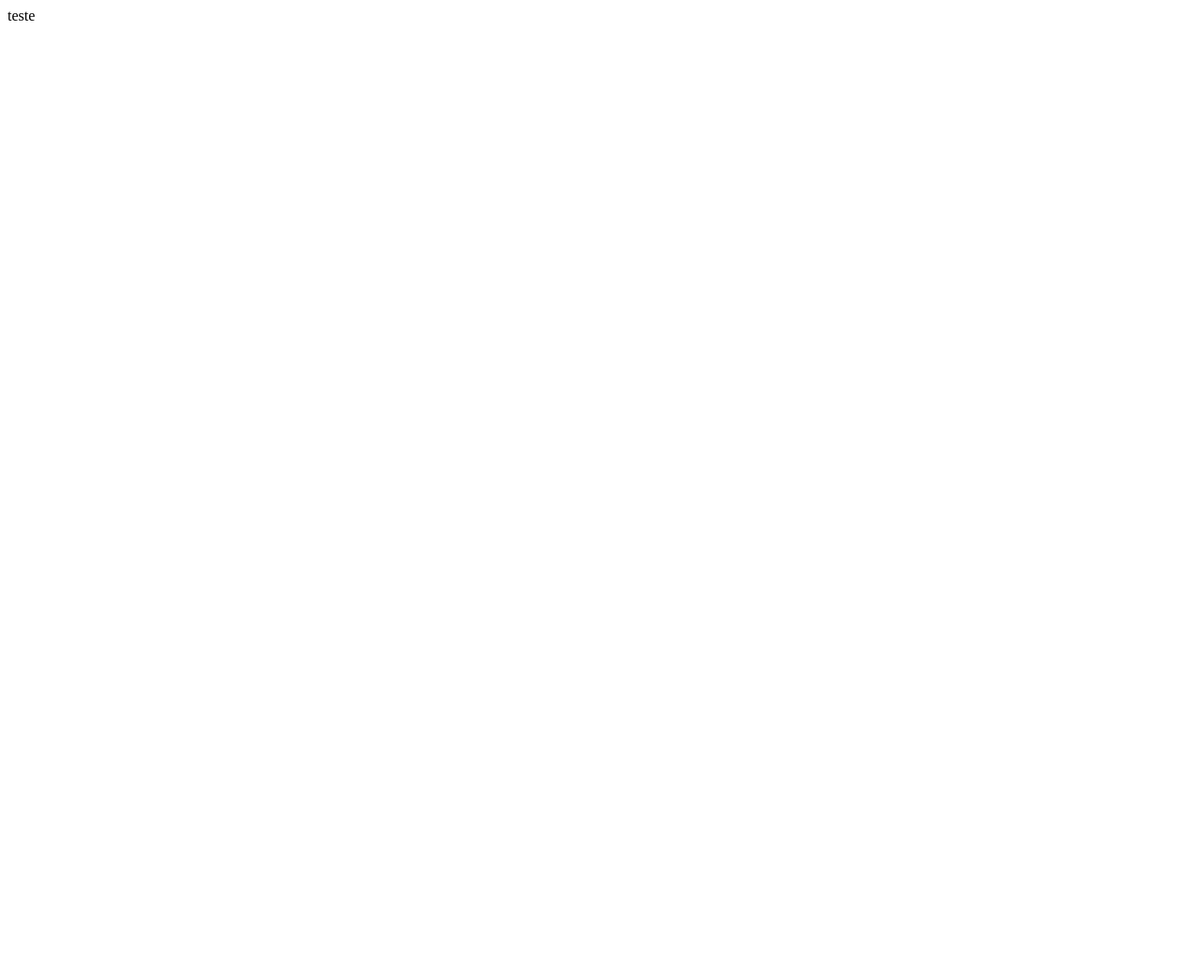
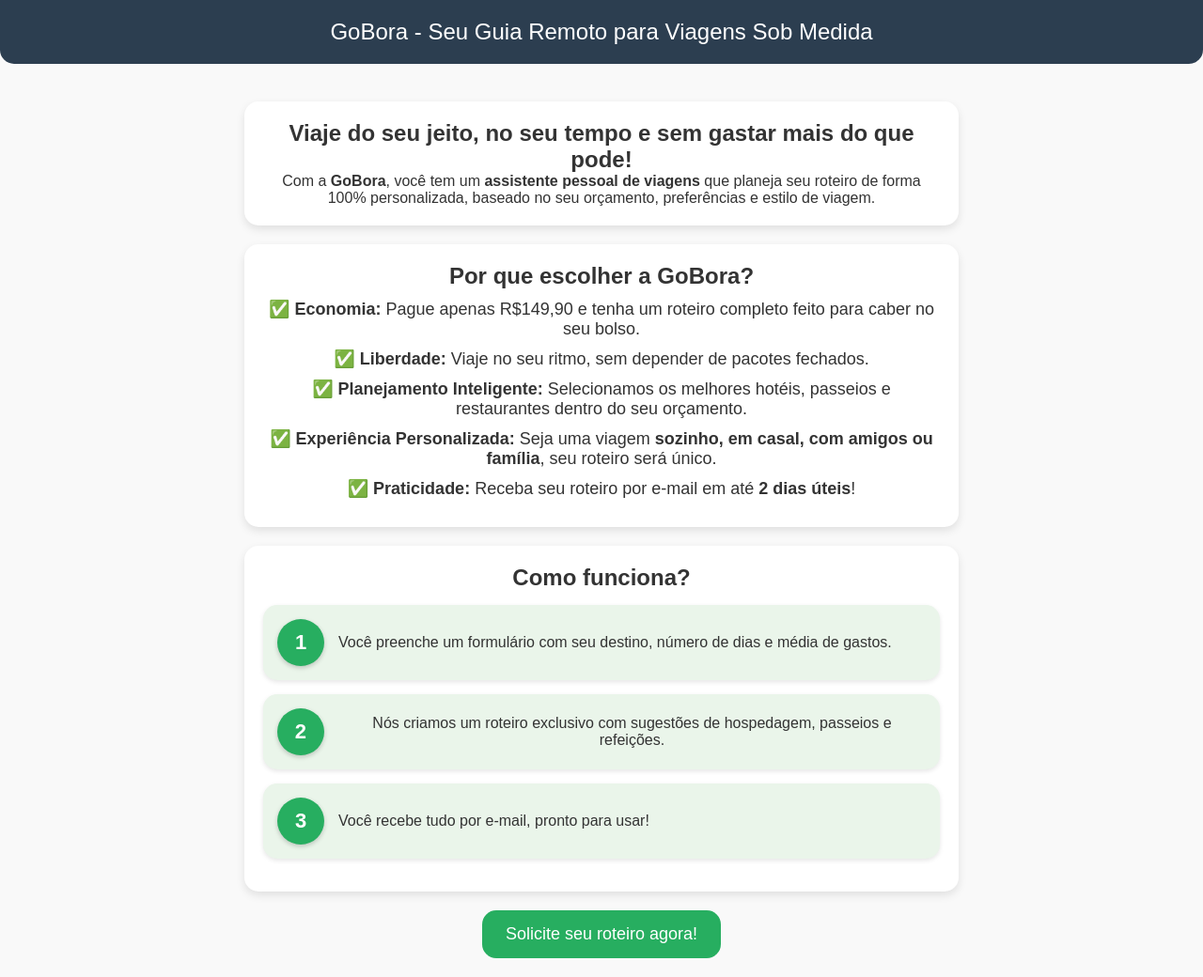
Before and after one commit to LuneDev-lab/Gobora, a plain HTML site: page index.html in a window 1280 px wide. Shown: the whole page at 94% size. Before the commit the page ends 800 px from the top, so only its background shows below. Drawn offline with Linux system fonts and the light colour scheme.

Commit message:
Estrutura da pagína

```diff
--- a/index.html
+++ b/index.html
@@ -1,11 +1,48 @@
 <!DOCTYPE html>
-<html lang="en">
+<html lang="pt-BR">
 <head>
     <meta charset="UTF-8">
+    <link rel="stylesheet" href="/style.css">
     <meta name="viewport" content="width=device-width, initial-scale=1.0">
-    <title>Document</title>
+    <meta name="description" content="GoBora - Seu guia remoto para viagens sob medida. Roteiros personalizados com base no seu orçamento. Atendimento 100% humano!">
+    <meta name="keywords" content="guia remoto de viagens, assistente pessoal de viagens, roteiro personalizado, viagem econômica, planejamento de viagem">
+    <meta name="author" content="GoBora">
+    <title>GoBora - Seu Guia Remoto para Viagens Sob Medida</title>
+
 </head>
 <body>
-    teste
+    <header>GoBora - Seu Guia Remoto para Viagens Sob Medida</header>
+    <section>
+        <div class="card">
+            <h1>Viaje do seu jeito, no seu tempo e sem gastar mais do que pode!</h1>
+            <p>Com a <strong>GoBora</strong>, você tem um <strong>assistente pessoal de viagens</strong> que planeja seu roteiro de forma 100% personalizada, baseado no seu orçamento, preferências e estilo de viagem.</p>
+        </div>
+        <div class="card">
+            <h2>Por que escolher a GoBora?</h2>
+            <ul>
+                <li><strong>✅ Economia:</strong> Pague apenas R$149,90 e tenha um roteiro completo feito para caber no seu bolso.</li>
+                <li><strong>✅ Liberdade:</strong> Viaje no seu ritmo, sem depender de pacotes fechados.</li>
+                <li><strong>✅ Planejamento Inteligente:</strong> Selecionamos os melhores hotéis, passeios e restaurantes dentro do seu orçamento.</li>
+                <li><strong>✅ Experiência Personalizada:</strong> Seja uma viagem <strong>sozinho, em casal, com amigos ou família</strong>, seu roteiro será único.</li>
+                <li><strong>✅ Praticidade:</strong> Receba seu roteiro por e-mail em até <strong>2 dias úteis</strong>!</li>
+            </ul>
+        </div>
+        <div class="card">
+            <h2>Como funciona?</h2>
+            <div class="step">
+                <div class="step-number">1</div>
+                <p>Você preenche um formulário com seu destino, número de dias e média de gastos.</p>
+            </div>
+            <div class="step">
+                <div class="step-number">2</div>
+                <p>Nós criamos um roteiro exclusivo com sugestões de hospedagem, passeios e refeições.</p>
+            </div>
+            <div class="step">
+                <div class="step-number">3</div>
+                <p>Você recebe tudo por e-mail, pronto para usar!</p>
+            </div>
+        </div>
+        <a href="#" class="button">Solicite seu roteiro agora!</a>
+    </section>
 </body>
 </html>
--- a/style.css
+++ b/style.css
@@ -0,0 +1,97 @@
+
+        :root {
+            --primary-color: #2c3e50;
+            --secondary-color: #27ae60;
+            --background-color: #f9f9f9;
+            --text-color: #333;
+            --card-bg: #ffffff;
+            --border-radius: 15px;
+        }
+        * {
+            margin: 0;
+            padding: 0;
+            box-sizing: border-box;
+            font-family: Arial, sans-serif;
+        }
+        body {
+            background-color: var(--background-color);
+            color: var(--text-color);
+            text-align: center;
+        }
+        header {
+            background-color: var(--primary-color);
+            color: white;
+            padding: 20px;
+            font-size: 24px;
+            border-bottom-left-radius: var(--border-radius);
+            border-bottom-right-radius: var(--border-radius);
+        }
+        section {
+            padding: 20px;
+            max-width: 800px;
+            margin: auto;
+        }
+        .card {
+            background: var(--card-bg);
+            padding: 20px;
+            margin: 20px 0;
+            border-radius: var(--border-radius);
+            box-shadow: 0px 4px 10px rgba(0, 0, 0, 0.1);
+        }
+        .button {
+            background-color: var(--secondary-color);
+            color: white;
+            padding: 15px 25px;
+            text-decoration: none;
+            border-radius: var(--border-radius);
+            font-size: 18px;
+            display: inline-block;
+            transition: background-color 0.3s;
+        }
+        .button:hover {
+            background-color: #219150;
+        }
+        ul {
+            list-style: none;
+            padding: 0;
+        }
+        ul li {
+            margin: 10px 0;
+            font-size: 18px;
+        }
+        .step {
+            display: flex;
+            align-items: center;
+            justify-content: flex-start;
+            margin: 15px 0;
+            background: #eaf5ea;
+            padding: 15px;
+            border-radius: var(--border-radius);
+            box-shadow: 0px 2px 5px rgba(0, 0, 0, 0.1);
+        }
+        .step-number {
+            background-color: var(--secondary-color);
+            color: white;
+            font-size: 22px;
+            font-weight: bold;
+            width: 50px;
+            height: 50px;
+            display: flex;
+            align-items: center;
+            justify-content: center;
+            border-radius: 50%;
+            margin-right: 15px;
+            box-shadow: 0px 2px 5px rgba(0, 0, 0, 0.2);
+        }
+        @media (max-width: 768px) {
+            section {
+                padding: 15px;
+            }
+            .step {
+                flex-direction: column;
+                text-align: center;
+            }
+            .step-number {
+                margin-bottom: 10px;
+            }
+        }
```
